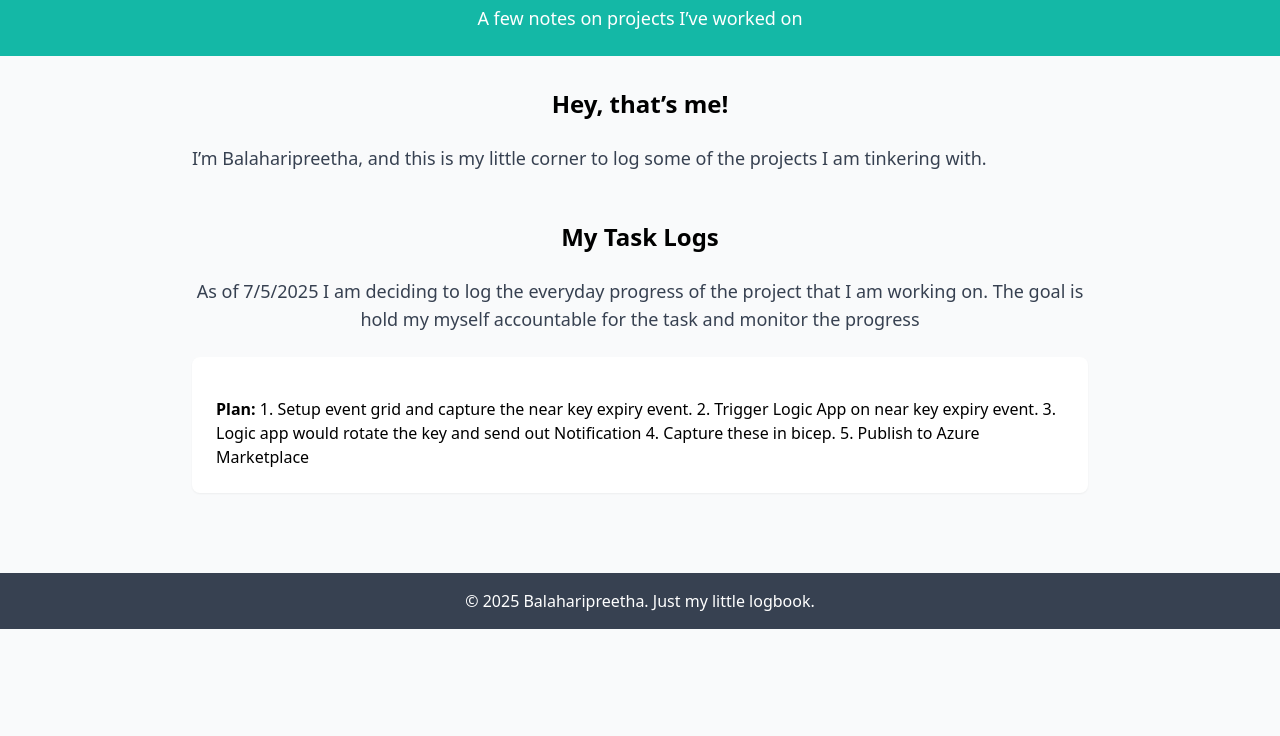
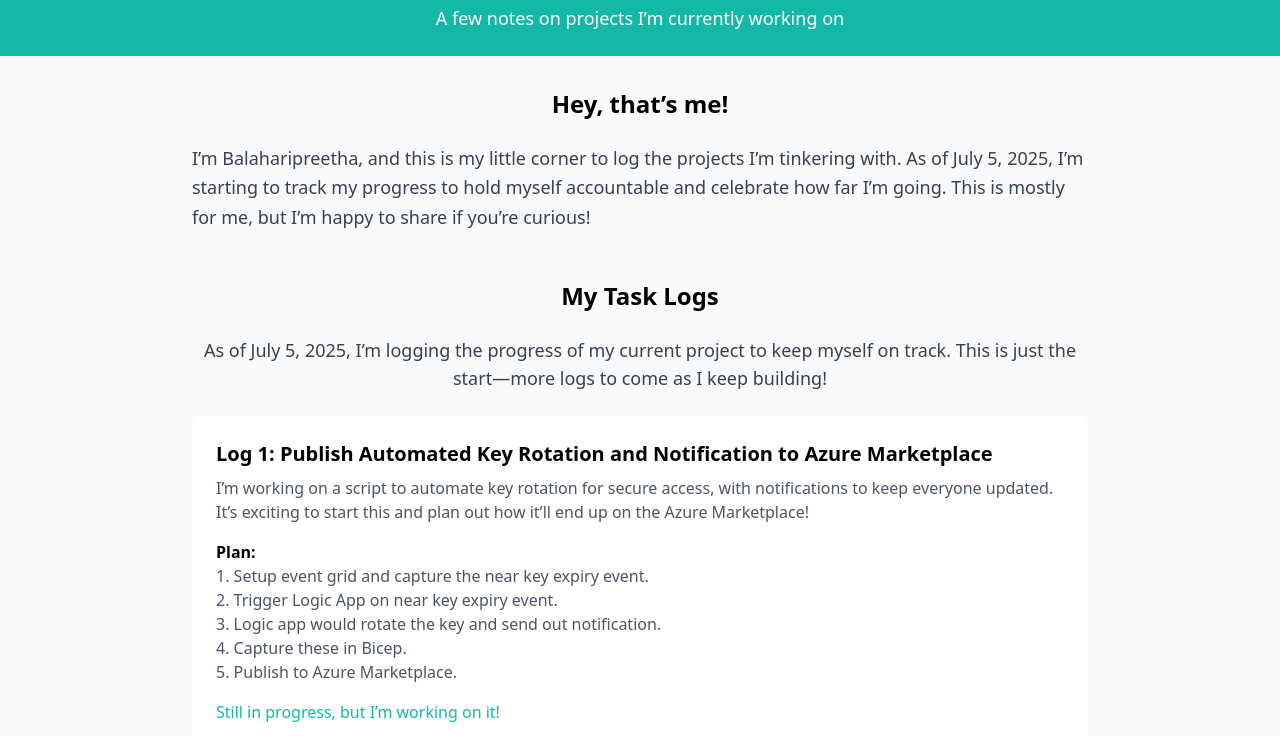
Before and after one commit to Balaharipm/balaharipm.github.com, a plain HTML site: page index.html in a window 1280 px wide. Shown: the part 64-800 px from the top of the page. Drawn offline with nearby package versions, Linux system fonts and the light colour scheme.

Commit message:
Update index.html

```diff
--- a/index.html
+++ b/index.html
@@ -10,7 +10,7 @@
   <header class="bg-teal-500 text-white py-6">
     <div class="container mx-auto text-center">
       <h1 class="text-3xl font-bold">Balaharipreetha's Selected Task Logs</h1>
-      <p class="mt-2 text-lg">A few notes on projects I’ve worked on</p>
+      <p class="mt-2 text-lg">A few notes on projects I’m currently working on</p>
     </div>
   </header>
 
@@ -18,30 +18,38 @@
     <section class="mb-12">
       <h2 class="text-2xl font-semibold text-center mb-6">Hey, that’s me!</h2>
       <p class="text-lg text-gray-700 leading-relaxed">
-        I’m Balaharipreetha, and this is my little corner to log some of the projects I am tinkering with.
+        I’m Balaharipreetha, and this is my little corner to log the projects I’m tinkering with. As of July 5, 2025, I’m starting to track my progress to hold myself accountable and celebrate how far I’m going. This is mostly for me, but I’m happy to share if you’re curious!
       </p>
     </section>
 
     <section class="mb-12">
       <h2 class="text-2xl font-semibold text-center mb-6">My Task Logs</h2>
       <p class="text-lg text-gray-700 text-center mb-6">
-        As of 7/5/2025 I am deciding to log the everyday progress of the project that I am working on. The goal is hold my myself accountable for the task and monitor the progress
+        As of July 5, 2025, I’m logging the progress of my current project to keep myself on track. This is just the start—more logs to come as I keep building!
       </p>
       <div class="space-y-6">
         <!-- Task Log 1 -->
         <div class="bg-white p-6 rounded-lg shadow-sm">
-          <h3 class="text-xl font-semibold mb-2"></h3>
-          <p class="text-gray-600 mb-4"></p>
-          <title>Publish the Automatic Key Rotation and Notification into Azure Marketplace</title>
-          <p><b>Plan:</b>
-            1. Setup event grid and capture the near key expiry event.
-            2. Trigger Logic App on near key expiry event.
-            3. Logic app would rotate the key and send out Notification
-            4. Capture these in bicep.
-            5. Publish to Azure Marketplace
-         </p>
+          <h3 class="text-xl font-semibold mb-2">Log 1: Publish Automated Key Rotation and Notification to Azure Marketplace</h3>
+          <p class="text-gray-600 mb-4">I’m working on a script to automate key rotation for secure access, with notifications to keep everyone updated. It’s exciting to start this and plan out how it’ll end up on the Azure Marketplace!</p>
+          <p><b>Plan:</b></p>
+          <ol class="list-decimal list-inside text-gray-600 mb-4">
+            <li>Setup event grid and capture the near key expiry event.</li>
+            <li>Trigger Logic App on near key expiry event.</li>
+            <li>Logic app would rotate the key and send out notification.</li>
+            <li>Capture these in Bicep.</li>
+            <li>Publish to Azure Marketplace.</li>
+          </ol>
+          <span class="text-teal-500">Still in progress, but I’m working on it!</span>
         </div>
+      </div>
+    </section>
 
+    <section>
+      <h2 class="text-2xl font-semibold text-center mb-6">Wanna Chat?</h2>
+      <p class="text-lg text-gray-700 text-center">
+        This is mostly for me to track my progress, but if you want to talk about this project or just say hi, find me on Discord at <span class="text-teal-500 font-mono">[YourDiscordHandle]</span> or check out my <a href="https://github.com/Balaharipm" target="_blank" class="text-teal-500 hover:underline">GitHub</a>.
+      </p>
     </section>
   </main>
 
```
